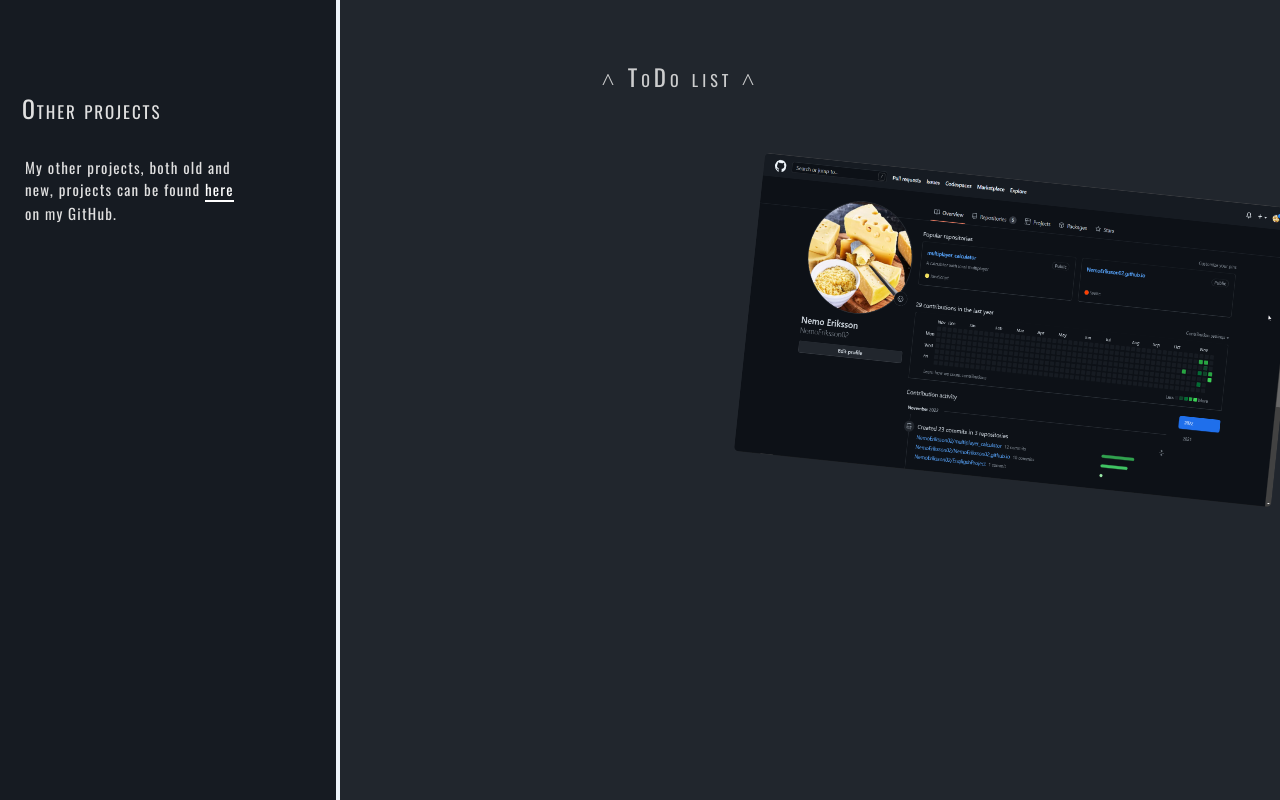
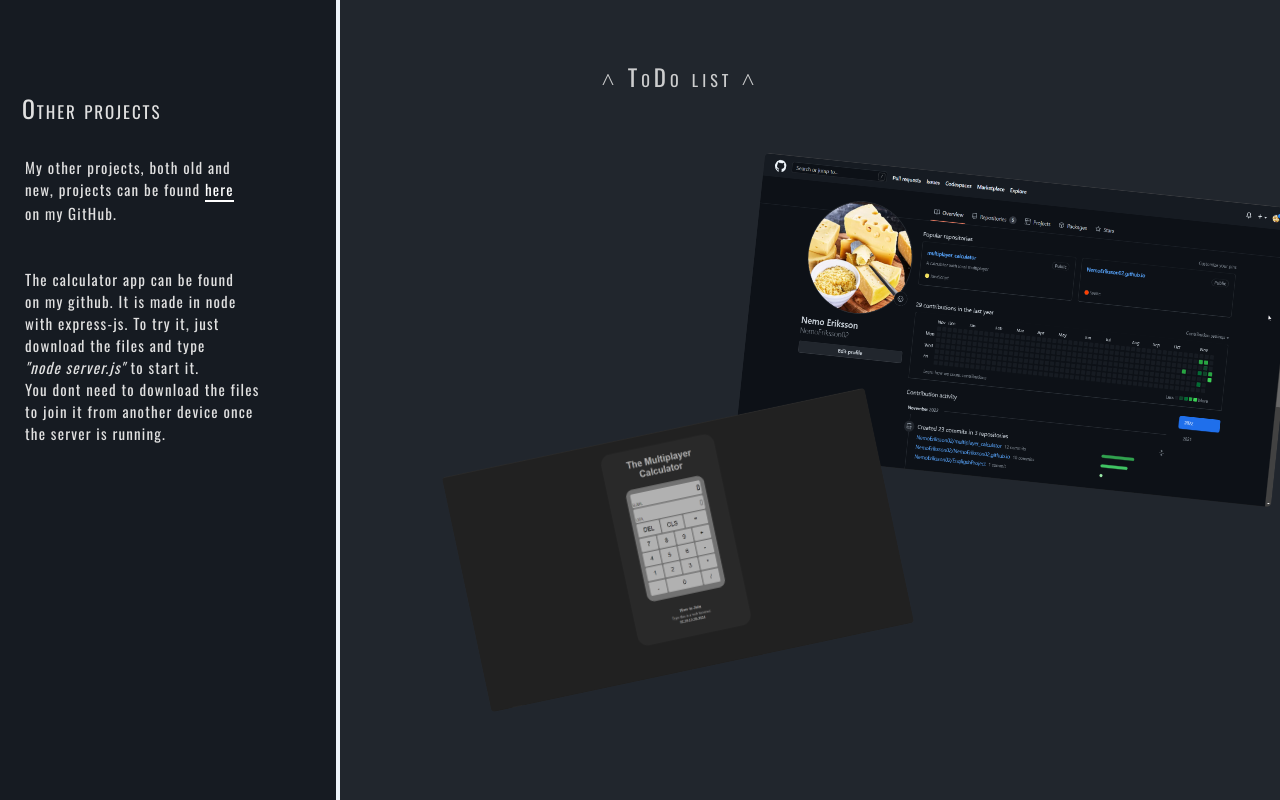
Before and after one commit to NemoEriksson02/NemoEriksson02.github.io, a SvelteKit app: page / in a window 1280 px wide. Shown: the part 2400-3200 px from the top of the page. Built offline with nearby package versions, Linux system fonts and the light colour scheme.

Commit message:
Feat: ToDo tasks now save when reloading side
Fixed so todo tasks save in localstorage and some other minor changes.

```diff
--- a/src/app.html
+++ b/src/app.html
@@ -1,5 +1,5 @@
 <!DOCTYPE html>
-<html lang="en">
+<html lang="en" style="scroll-behavior: smooth;">
 	<head>
 		<meta charset="utf-8" />
 		<link rel="icon" href="/favicon.png" />
--- a/src/routes/+page.svelte
+++ b/src/routes/+page.svelte
@@ -92,17 +92,6 @@ onMount(()=>{
                 sectionLinks[i].style.color = '#e0e0e0';
             }
         }
-    });
-
-    document.querySelectorAll('a[href^="#"]').forEach(anchor => {
-        // Prevent the url to end in /#[elementId] and
-        //  scrolls to targeted section
-        anchor.addEventListener('click', function (e) {
-            e.preventDefault();
-            document.querySelector(this.getAttribute('href')).scrollIntoView({
-                behavior: 'smooth'
-            });
-        });
     });
 
     // Remove the url to end with /#[element] when reloading page
@@ -208,10 +197,19 @@ onMount(()=>{
                 <a class="linkText" target="_blank" rel="noopener noreferrer" href="https://github.com/NemoEriksson02?tab=repositories">
                     here
                 </a> <br/>
-                on my GitHub. <br/>
+                on my GitHub. <br/><br><br>
+                The calculator app can be found <br>
+                on my github. It is made in node<br>
+                with express-js. To try it, just <br>
+                download the files and type <br>
+                <i>"node server.js"</i> to start it. <br>
+                You dont need to download the files <br>
+                to join it from another device once <br>
+                the server is running.
             </p>
         </div>
         <img class="screenshot" alt="Screenshot of my GitHub profile" src="/screenie3.png">
+        <img class="screenshot alt" alt="Multiplayer calculator screenshot" src="/screenie4.png">
         <a class="projectsText upper" href="#todo">˄ ToDo list ˄</a>
     </section>
 </body>
@@ -455,6 +453,12 @@ section:last-of-type{
     transform: rotate(6deg);
     border-radius: 5px;
 }
+.screenshot.alt{
+    top: 50%;
+    left: 30%;
+    scale: .8;
+    transform: rotateZ(-12deg);
+}
 
 .waterstamp{
     display: inline-block;
```
Also changed, not shown: src/routes/todo/+page.svelte (+20 -0 lines), static/screenie4.png (added), 19 other files (tests, documents, lock files or other folders).
